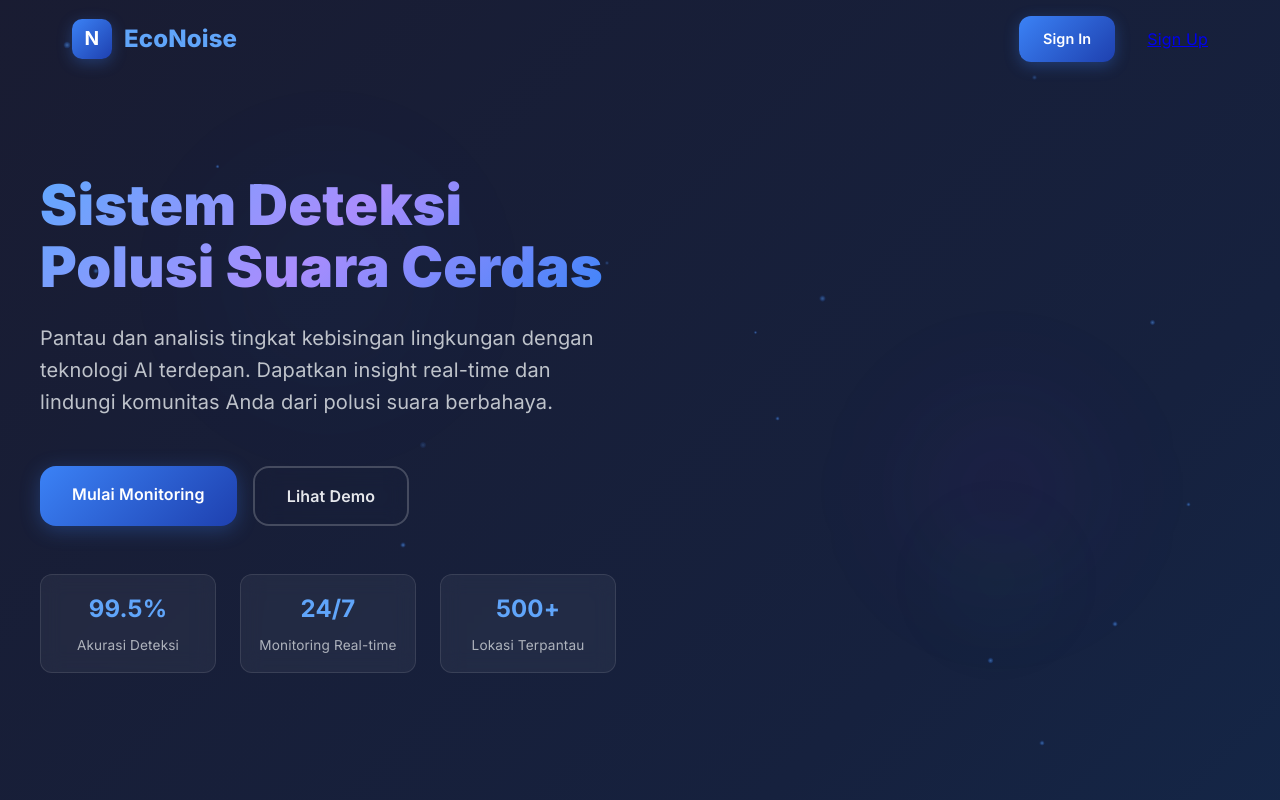
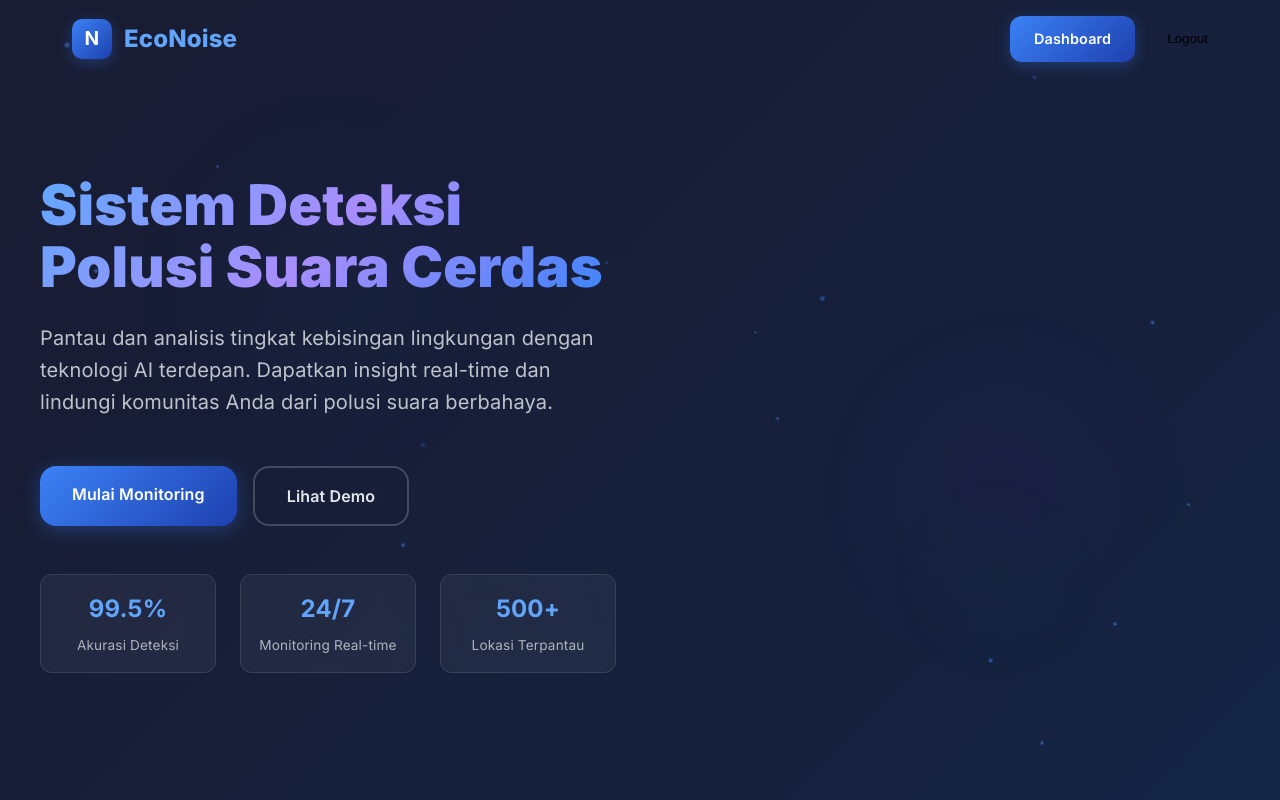
Before and after one commit to EcoNoise/Noise-Pollution-Detection-Using-ML, a React (Create React App) app in the folder frontend/: page / in a window 1280 px wide. Built offline with nearby package versions, Linux system fonts and the light colour scheme; no server answers; sample sign-in values are in the browser's storage; the HTML template or start-up script is replaced by a standard one.

Commit message:
add button for login user

```diff
--- a/frontend/src/AppMain.tsx
+++ b/frontend/src/AppMain.tsx
@@ -345,7 +345,7 @@ function App() {
       <Router>
         <Routes>
           {/* Rute tanpa sidebar */}
-          <Route path="/" element={<LandingPage />} />
+          <Route path="/" element={<LandingPage isAuthenticated={isAuthenticated} onLogout={handleLogout} />} />
           <Route
             path="/login"
             element={<LoginPage onLoginSuccess={handleLogin} />}
--- a/frontend/src/components/LandingPage.tsx
+++ b/frontend/src/components/LandingPage.tsx
@@ -1,5 +1,11 @@
 import React, { useState, useEffect, useRef } from 'react';
 import { Link } from 'react-router-dom';
+
+interface LandingPageProps {
+  isAuthenticated: boolean;
+  onLogout: () => void;
+}
+
 declare global {
   namespace JSX {
     interface IntrinsicElements {
@@ -12,7 +18,7 @@ declare global {
   }
 }
 
-const ModernLandingPage = () => {
+const ModernLandingPage: React.FC<LandingPageProps> = ({ isAuthenticated, onLogout }) => {
   const [isMenuOpen, setIsMenuOpen] = useState(false);
   const [scrollY, setScrollY] = useState(0);
   const splineRef = useRef<HTMLDivElement>(null);
@@ -746,8 +752,23 @@ const ModernLandingPage = () => {
             </a>
 
             <div className="nav-menu">
-              <Link to="/login" className="signin-btn">Sign In</Link>
-              <Link to="/register" className="signup-btn">Sign Up</Link>
+              {isAuthenticated ? (
+                <>
+                  <Link to="/home" className="signin-btn">Dashboard</Link>
+                  <button
+                    onClick={onLogout}
+                    className="signup-btn"
+                    style={{ background: 'none', border: 'none', cursor: 'pointer' }}
+                  >
+                    Logout
+                  </button>
+                </>
+              ) : (
+                <>
+                  <Link to="/login" className="signin-btn">Sign In</Link>
+                  <Link to="/register" className="signup-btn">Sign Up</Link>
+                </>
+              )}
 
               <button
                 className="mobile-menu-btn"
```
